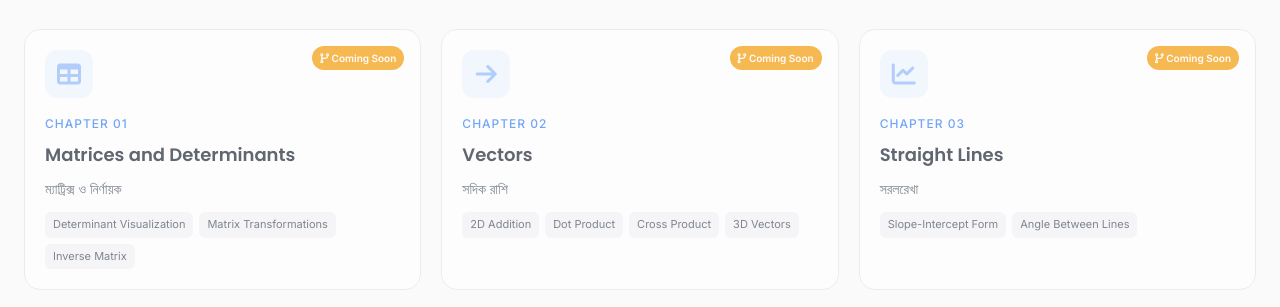
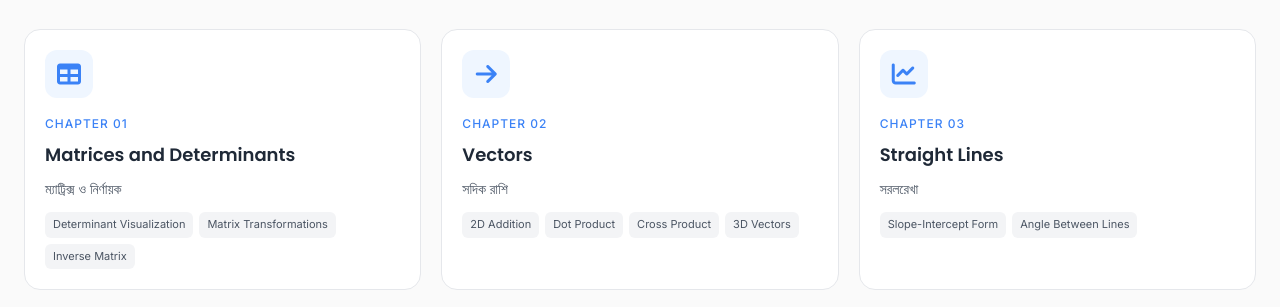
Before and after one commit to killmonger161/goniti, a plain HTML site: page index.html in a window 1280 px wide. Shown: the part 466-773 px from the top of the page. Drawn offline with Linux system fonts and the light colour scheme.

Commit message:
Updated Reference

```diff
--- a/index.html
+++ b/index.html
@@ -490,10 +490,10 @@
     // Syllabus Data (Based on official NCTB HSC curriculum)
     const syllabus = {
         firstPaper: [
-            { id: 1, name: "Matrices and Determinants", nameBn: "ম্যাট্রিক্স ও নির্ণায়ক", topics: ["Determinant Visualization", "Matrix Transformations", "Inverse Matrix"], icon: "fa-table", path: "pages/1st-paper/01-matrices/determinant.html", available: false },
-            { id: 2, name: "Vectors", nameBn: "সদিক রাশি", topics: ["2D Addition", "Dot Product", "Cross Product", "3D Vectors"], icon: "fa-arrow-right", path: "pages/1st-paper/02-vectors/addition.html", available: false },
-            { id: 3, name: "Straight Lines", nameBn: "সরলরেখা", topics: ["Slope-Intercept Form", "Angle Between Lines"], icon: "fa-chart-line", path: "pages/1st-paper/03-straight-lines/slope-intercept.html", available: false },
-            { id: 4, name: "Circle", nameBn: "বৃত্ত", topics: ["Standard Form", "Tangent Lines", "Intersections"], icon: "fa-circle", path: "pages/1st-paper/04-circle/standard-form.html", available: false },
+            { id: 1, name: "Matrices and Determinants", nameBn: "ম্যাট্রিক্স ও নির্ণায়ক", topics: ["Determinant Visualization", "Matrix Transformations", "Inverse Matrix"], icon: "fa-table", path: "pages/1st-paper/01-matrices/01-intro.html", available: true },
+            { id: 2, name: "Vectors", nameBn: "সদিক রাশি", topics: ["2D Addition", "Dot Product", "Cross Product", "3D Vectors"], icon: "fa-arrow-right", path: "pages/1st-paper/02-vectors/addition.html", available: true },
+            { id: 3, name: "Straight Lines", nameBn: "সরলরেখা", topics: ["Slope-Intercept Form", "Angle Between Lines"], icon: "fa-chart-line", path: "pages/1st-paper/03-straight-lines/slope-intercept.html", available: true },
+            { id: 4, name: "Circle", nameBn: "বৃত্ত", topics: ["Standard Form", "Tangent Lines", "Intersections"], icon: "fa-circle", path: "pages/1st-paper/04-circle/standard-form.html", available: true },
             { id: 5, name: "Permutation and Combination", nameBn: "বিন্যাস ও সমাবেশ", topics: ["Tree Diagram", "Factorial Visualizer"], icon: "fa-tree", path: "pages/1st-paper/05-permutation-combination/tree-diagram.html", available: false },
             { id: 6, name: "Trigonometric Ratios", nameBn: "ত্রিকোণমিতিক অনুপাত", topics: ["Unit Circle", "Sine/Cosine/Tan Graphs"], icon: "fa-chart-simple", path: "pages/1st-paper/06-trigonometric-ratios/unit-circle.html", available: false },
             { id: 7, name: "Trigonometric Ratios of Associated Angles", nameBn: "সংযুক্ত কোণের ত্রিকোণমিতিক অনুপাত", topics: ["Angle Transformations", "θ → 90°-θ", "θ → 180°-θ"], icon: "fa-sync-alt", path: "pages/1st-paper/07-associated-angles/angle-transformations.html", available: false },
@@ -502,9 +502,9 @@
             { id: 10, name: "Integration", nameBn: "সমাকলন", topics: ["Area Under Curve", "Riemann Sums", "Definite Integral"], icon: "fa-chart-area", path: "pages/1st-paper/10-integration/area-under-curve.html", available: false }
         ],
         secondPaper: [
-            { id: 1, name: "Real Numbers and Inequalities", nameBn: "বাস্তব সংখ্যা ও অসমতা", topics: ["Number Line", "Inequality Shading"], icon: "fa-chart-line", path: "pages/2nd-paper/01-inequalities/number-line.html", available: false },
-            { id: 2, name: "Linear Programming", nameBn: "সরল ব্যবস্থাপনা", topics: ["Feasible Region", "Objective Function", "Corner Points"], icon: "fa-chart-pie", path: "pages/2nd-paper/02-linear-programming/feasible-region.html", available: false },
-            { id: 3, name: "Complex Numbers", nameBn: "জটিল সংখ্যা", topics: ["Argand Diagram", "Modulus & Argument", "Rotation"], icon: "fa-cube", path: "pages/2nd-paper/03-complex-numbers/argand-diagram.html", available: false },
+            { id: 1, name: "Real Numbers and Inequalities", nameBn: "বাস্তব সংখ্যা ও অসমতা", topics: ["Number Line", "Inequality Shading"], icon: "fa-chart-line", path: "pages/2nd-paper/01-inequalities/number-line.html", available: true },
+            { id: 2, name: "Linear Programming", nameBn: "সরল ব্যবস্থাপনা", topics: ["Feasible Region", "Objective Function", "Corner Points"], icon: "fa-chart-pie", path: "pages/2nd-paper/02-linear-programming/feasible-region.html", available: true },
+            { id: 3, name: "Complex Numbers", nameBn: "জটিল সংখ্যা", topics: ["Argand Diagram", "Modulus & Argument", "Rotation"], icon: "fa-cube", path: "pages/2nd-paper/03-complex-numbers/argand-diagram.html", available: true },
             { id: 4, name: "Polynomials and Polynomial Equations", nameBn: "বহুপদী ও বহুপদীর সমীকরণ", topics: ["Graph Visualization", "Root Finding", "Multiplicity"], icon: "fa-chart-line", path: "pages/2nd-paper/04-polynomials/graph.html", available: false },
             { id: 5, name: "Binomial Expansion", nameBn: "দ্বিপদী বিস্তৃতি", topics: ["Pascal's Triangle", "Term Highlighter"], icon: "fa-chart-simple", path: "pages/2nd-paper/05-binomial-expansion/pascal-triangle.html", available: false },
             { id: 6, name: "Conics", nameBn: "কনিকস", topics: ["Parabola", "Ellipse", "Hyperbola"], icon: "fa-chart-line", path: "pages/2nd-paper/06-conics/parabola.html", available: false },
@@ -636,6 +636,10 @@
             }
         }
     });
+
+    // Initialize the page
+    renderChapters();
+    initTheme();
 </script>
 </body>
 </html>
```
